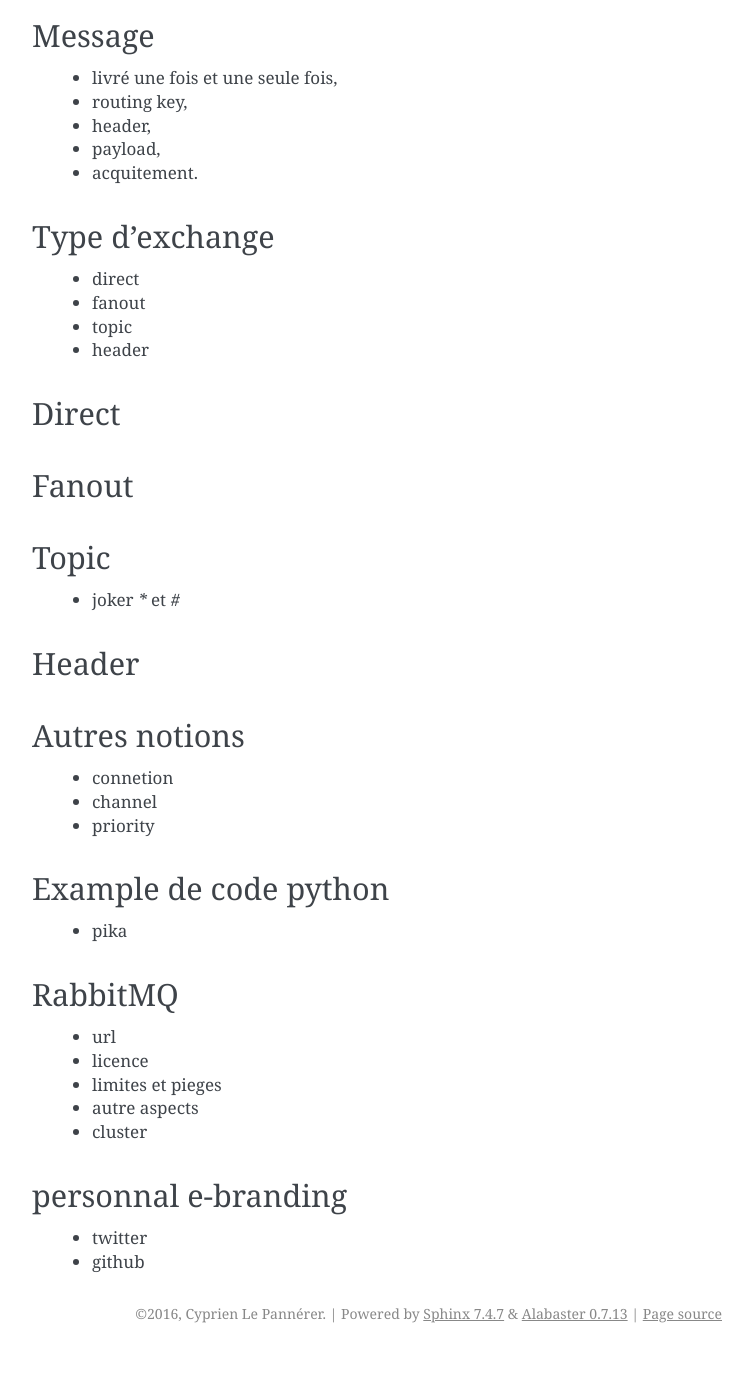
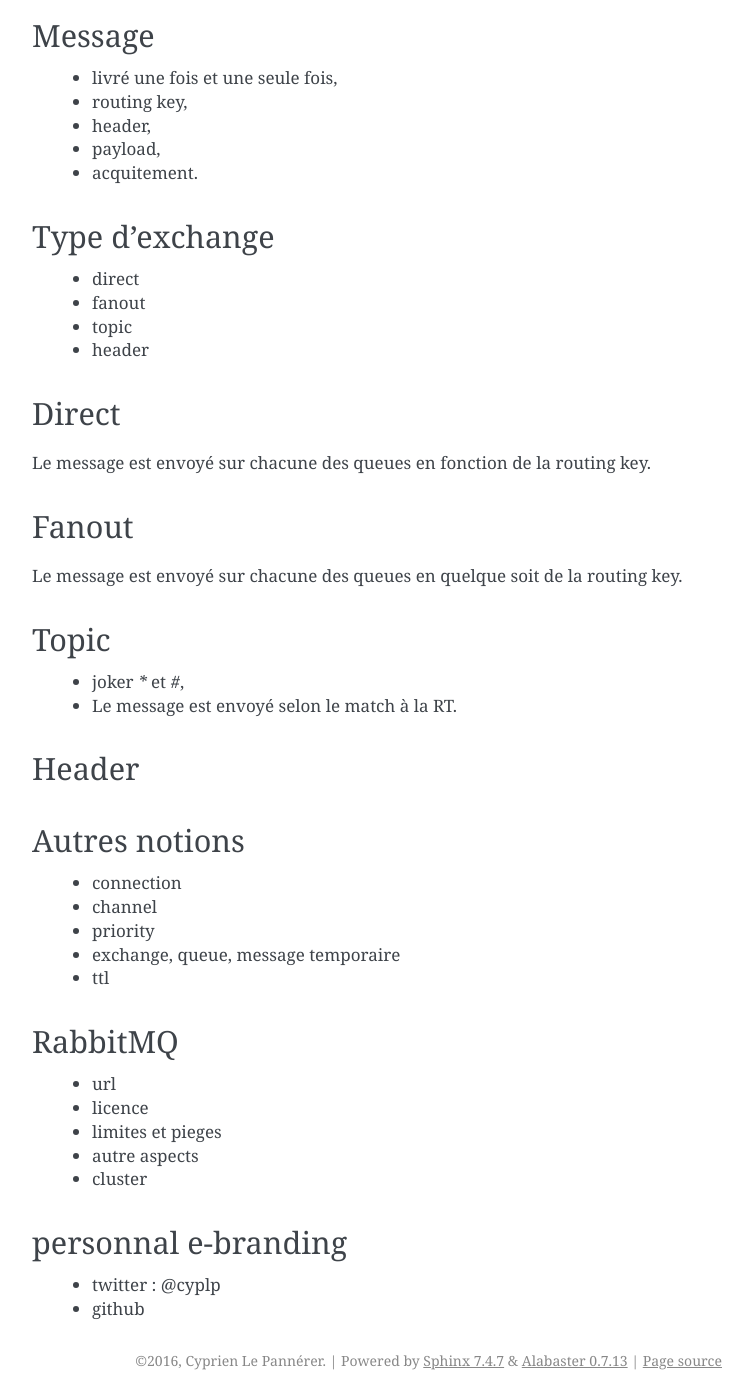
Before and after one commit to cyplp/amqp_presentation, a Sphinx documentation site: the page built from source/index.rst, in a window 1280 px wide and 1400 px high, scrolled down 3547 px. Shown: the whole window, without its empty margins (388-1141 px from the left). Built offline with Sphinx 7.4.7, drawn with Linux system fonts in a browser that asks for light colours; before the commit the page ends 4900 px from its top, so only the background shows below that; some of the changed text lies outside the part shown.

Commit message:
des trucs

```diff
--- a/source/index.rst
+++ b/source/index.rst
@@ -138,26 +138,30 @@ Type d'exchange
 Direct
 ======
 
+Le message est envoyé sur chacune des queues en fonction de la routing key.
+
 Fanout
 ======
 
+Le message est envoyé sur chacune des queues en quelque soit de la routing key.
+
 Topic
 =====
- * joker `*` et `#`
+ * joker `*` et `#`,
+ * Le message est envoyé selon le match à la RT.
 
 Header
 ======
 
+
 Autres notions
 ==============
 
- * connetion
+ * connection
  * channel
  * priority
-
-Example de code python
-======================
- * pika
+ * exchange, queue, message temporaire
+ * ttl
 
 RabbitMQ
 ========
@@ -171,5 +175,5 @@ RabbitMQ
 personnal e-branding
 ====================
 
- * twitter
+ * twitter : @cyplp
  * github
```
